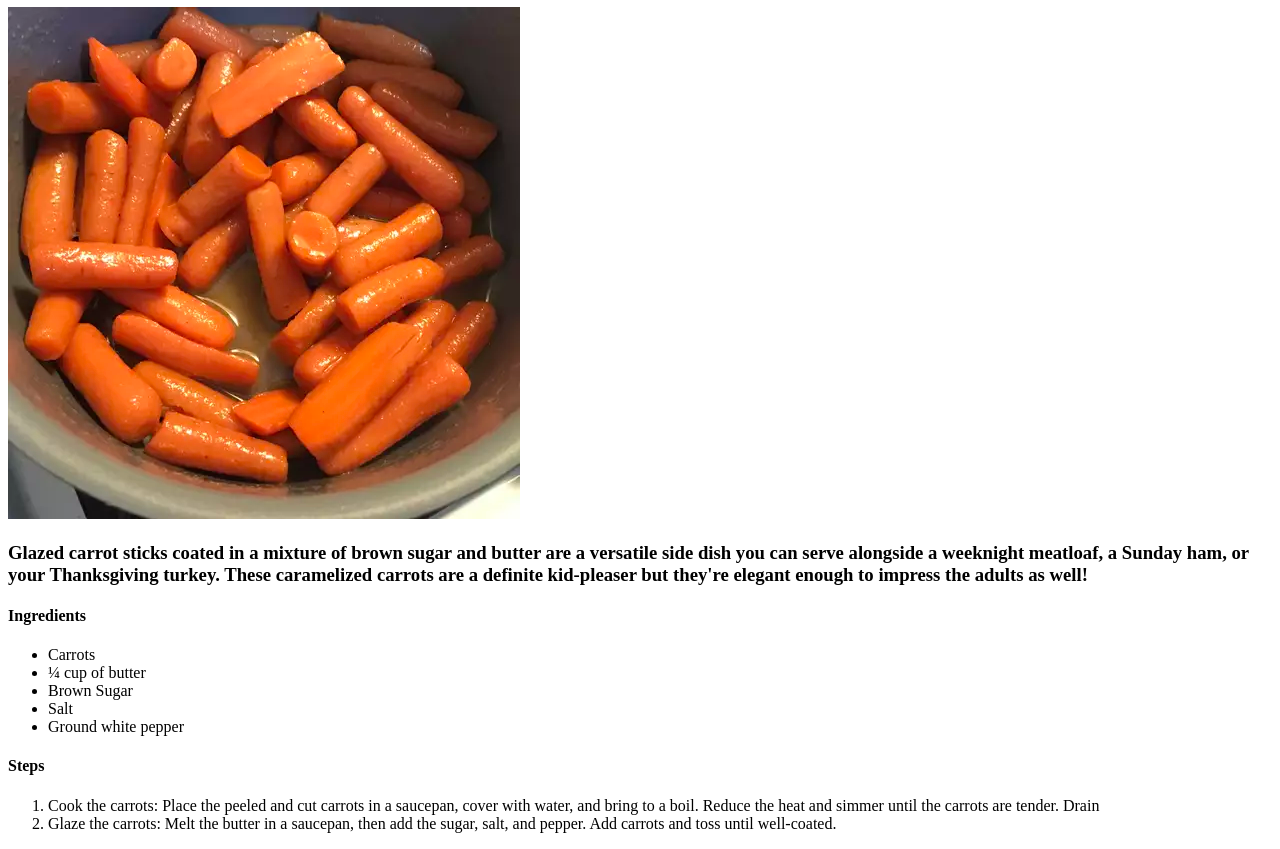
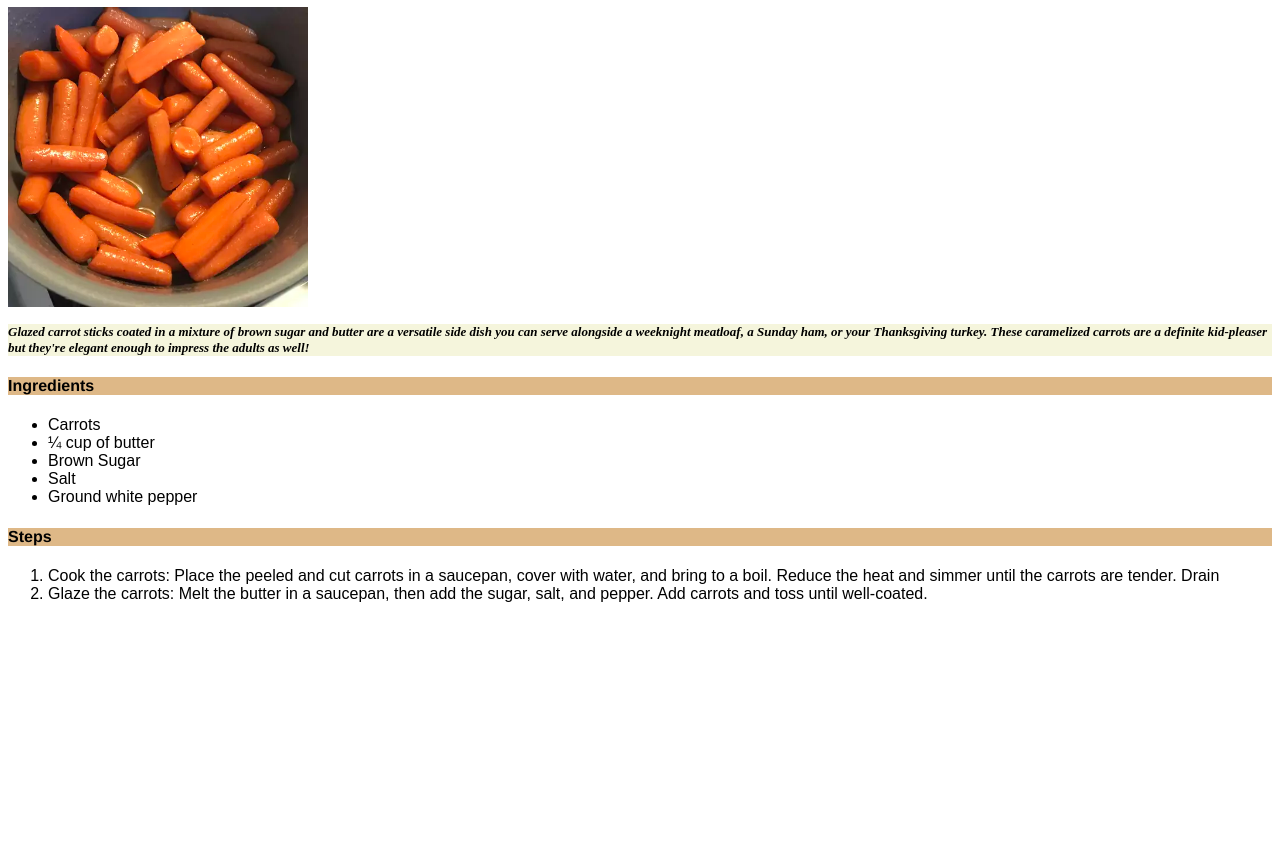
Before and after one commit to illnada/odin-recipes, a plain HTML site: page recipes/glazedCarrots.html in a window 1280 px wide. Shown: the part 73-922 px from the top of the page. After the commit the page ends 800 px from the top, so only its background shows below. Drawn offline with Linux system fonts and the light colour scheme.

Commit message:
Add styles to recipes

```diff
--- a/recipes/glazedCarrots.html
+++ b/recipes/glazedCarrots.html
@@ -3,6 +3,7 @@
 <head>
     <meta charset="UTF-8">
     <title>Glazed Carrots Recipe</title>
+    <link rel="stylesheet" href="style.css">
 </head>
 <body>
     <h1>Glazed Carrots</h1>
@@ -10,7 +11,7 @@
     <h3>Glazed carrot sticks coated in a mixture of brown sugar and butter are a versatile side dish you can serve alongside a weeknight meatloaf, a Sunday ham, or your Thanksgiving turkey. These caramelized carrots are a definite kid-pleaser but they're elegant enough to impress the adults as well!</h3>
 
     <h4>Ingredients</h4>
-    <ul>
+    <ul class="list">
         <li>Carrots</li>
         <li>¼ cup of butter</li>
         <li>Brown Sugar</li>
@@ -19,7 +20,7 @@
     </ul>
 
     <h4>Steps</h4>
-    <ol>
+    <ol class="list">
         <li>Cook the carrots: Place the peeled and cut carrots in a saucepan, cover with water, and bring to a boil. Reduce the heat and simmer until the carrots are tender. Drain</li>
         <li>Glaze the carrots: Melt the butter in a saucepan, then add the sugar, salt, and pepper. Add carrots and toss until well-coated.</li>
     </ol>
--- /dev/null
+++ b/recipes/style.css
@@ -0,0 +1,26 @@
+/* style */
+
+h1 {
+    font-family: Helvetica, "Times New Roman", sans-serif;
+    background-color: aqua;
+}
+
+img {
+    height: auto;
+    width: 300px;
+}
+
+h3 {
+    font-style: italic;
+    font-size: 13px;
+    background-color: beige;
+}
+
+h4 {
+    font-family: Helvetica, "Times New Roman", sans-serif;
+    background-color: burlywood;
+}
+
+.list {
+    font-family:Arial, Helvetica, sans-serif;
+}
```
Also changed, not shown: recipes/mintChicken.html (+3 -2 lines), recipes/pastaPrimavera.html (+3 -2 lines).
